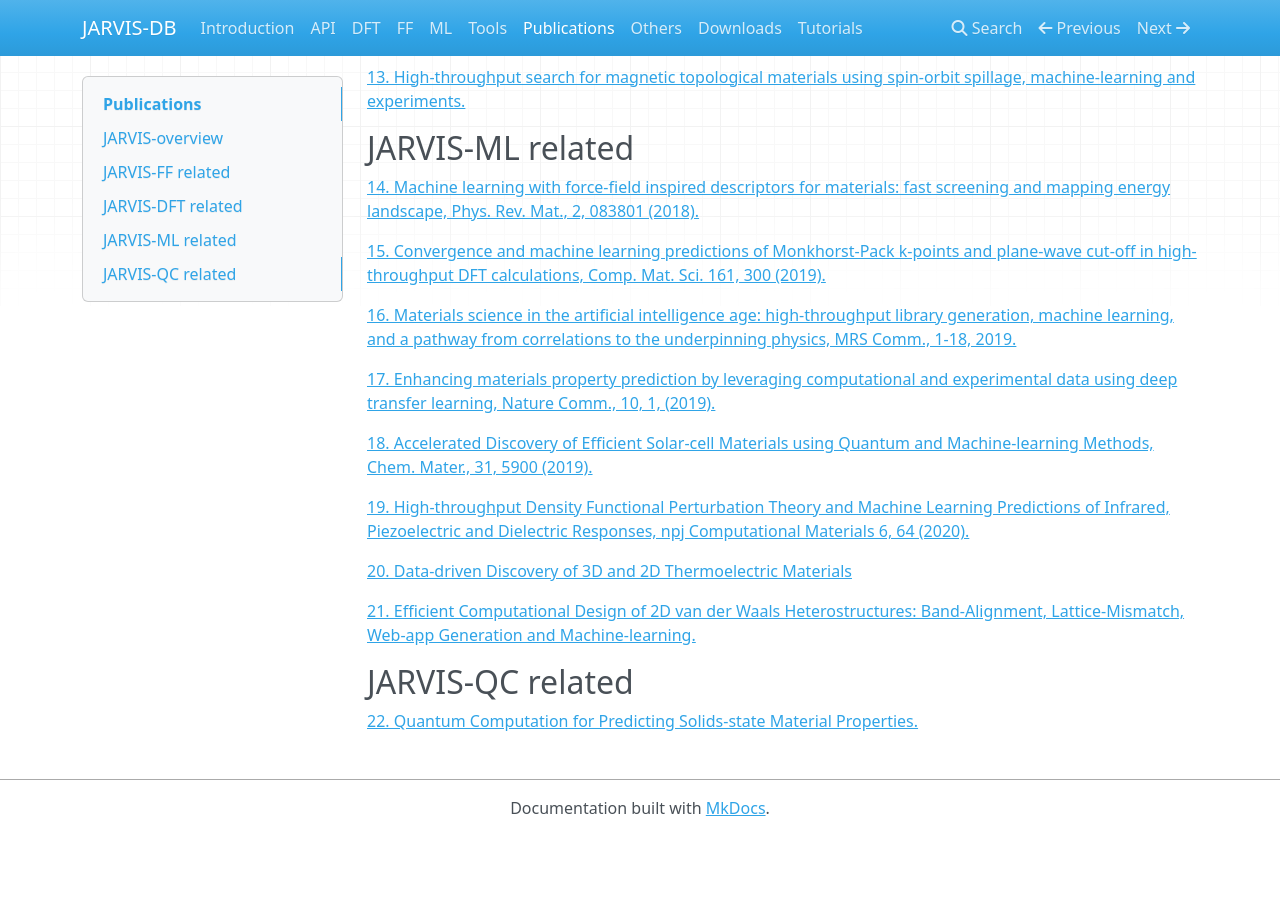
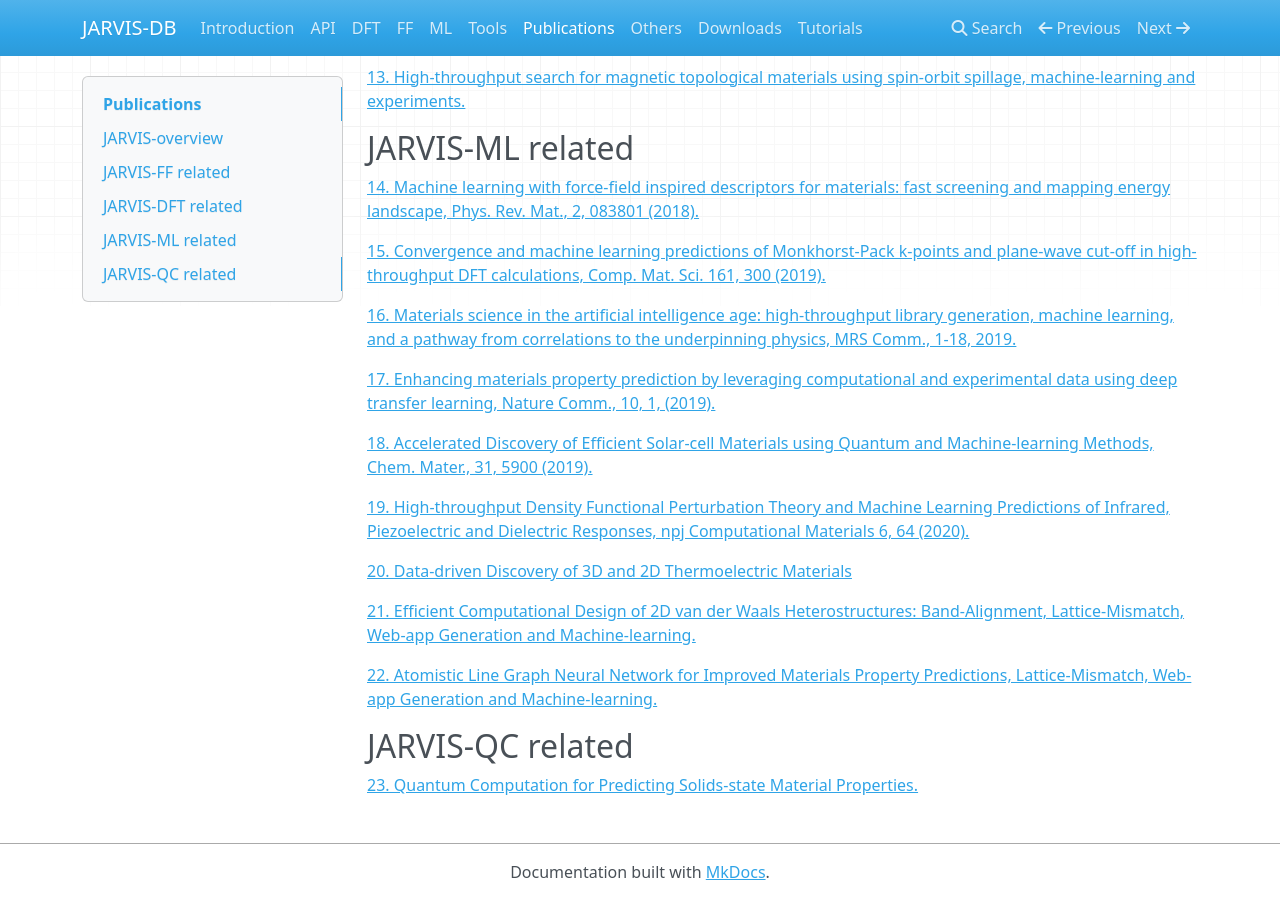
Before and after one commit to JARVIS-Materials-Design/dbdocs, an MkDocs documentation site: the page built from docs/publications.md, in a window 1280 px wide and 900 px high, scrolled down 881 px. Built offline with MkDocs 1.6.1, drawn with Linux system fonts in a browser that asks for light colours; nearby versions of some CDN libraries; before the commit the page ends 1717 px from its top, so only the background shows below that.

Commit message:
Update publications.md

```diff
--- a/docs/publications.md
+++ b/docs/publications.md
@@ -46,5 +46,7 @@
 
 [21. Efficient Computational Design of 2D van der Waals Heterostructures: Band-Alignment, Lattice-Mismatch, Web-app Generation and Machine-learning.](https://arxiv.org/abs/2004.03025)
 
+[22. Atomistic Line Graph Neural Network for Improved Materials Property Predictions, Lattice-Mismatch, Web-app Generation and Machine-learning.](https://arxiv.org/abs/2106.01829)
+
 ## JARVIS-QC related
-[22. Quantum Computation for Predicting Solids-state Material Properties.](https://arxiv.org/abs/2102.11452)
+[23. Quantum Computation for Predicting Solids-state Material Properties.](https://arxiv.org/abs/2102.11452)
```
